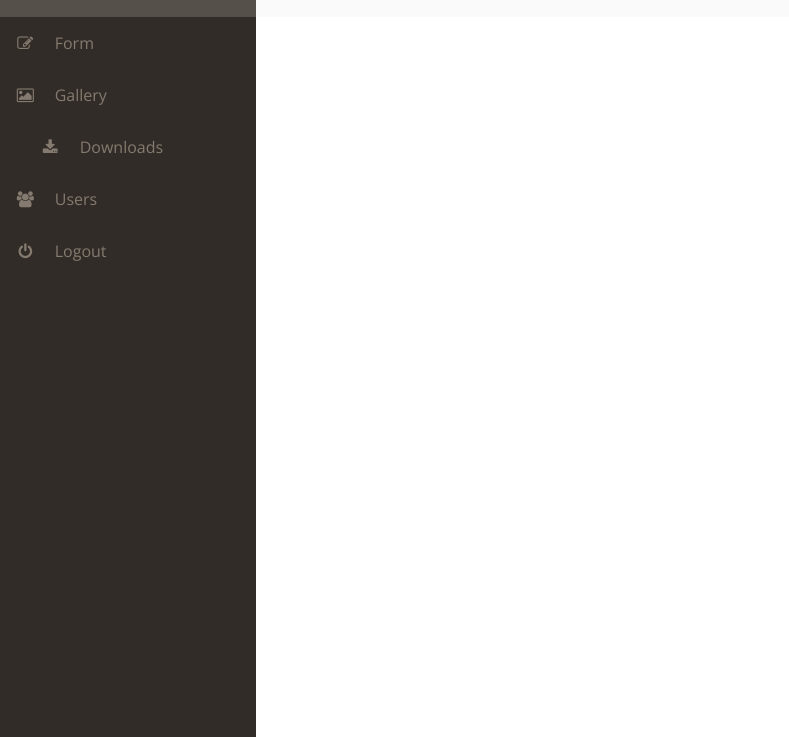
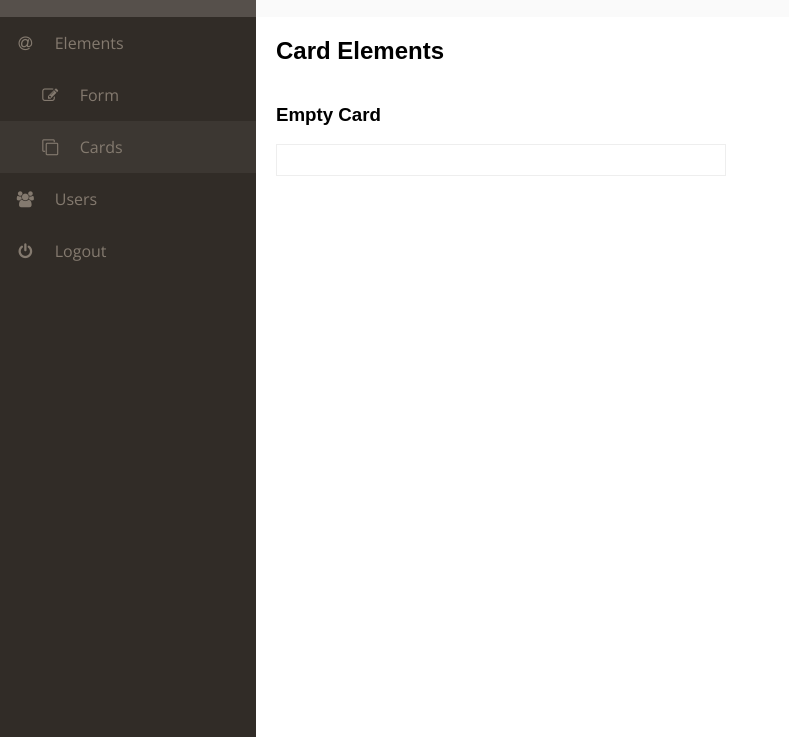
Before and after one commit to kellen-xavier/anvil, a website: page docs/cards.html in a window 1280 px wide. Shown: the part 63-800 px from the top of the page, without its empty margins (0-789 px from the left). Drawn offline with nearby package versions, Linux system fonts and the light colour scheme.

Commit message:
Started cards

```diff
--- a/docs/index.html
+++ b/docs/cards.html
@@ -29,18 +29,24 @@
 
     <nav class="a-fixed--left a-sidebar">
         <ul>
-            <li class=""><a href="form.html"><i class="fa fa-fw fa-edit"></i> Form</a></li>
-            <li><a href="#"><i class="fa fa-fw fa-picture-o"></i> Gallery</a></li>
-            <li class="child"><a href="#"><i class="fa fa-fw fa-download"></i> Downloads</a></li>
+            <li><a href=""><i class="fa fa-fw fa-at"></i> Elements</a></li>
+            <li class="child"><a href="form.html"><i class="fa fa-fw fa-edit"></i> Form</a></li>
+            <li class="child active"><a href="cards.html"><i class="fa fa-fw fa-clone"></i> Cards</a></li>
             <li><a href="#"><i class="fa fa-fw fa-users"></i> Users</a></li>
             <li><a href="#"><i class="fa fa-fw fa-power-off"></i> Logout</a></li>
         </ul>
     </nav>
 
     <div class="container a-clear">
+        <h2>Card Elements</h2>
 
+        <div class="part">
+            <h3>Empty Card</h3>
 
+            <div class="a-card">
 
+            </div>
+        </div>
     </div>
 
 </body>
--- a/scss/_setup.scss
+++ b/scss/_setup.scss
@@ -8,6 +8,12 @@
     // Warning
     $warning-light-color: #fff9f9;
     $warning-color: #d08a8a;
+
+/* Card */
+    // Backgrounds
+    $background-card: #fff;
+    // Border
+    $border-card: #eee;
 
 /* Form */
     // Backgrounds
@@ -34,3 +40,16 @@
 /* Highlights */
     $general-highlight: rgba(255, 255, 255, .05);
     $sidebar-highlight: $general-highlight;
+
+/* Fonts */
+    $base-fs: 16px;
+    $fs-10: 0.688em;
+    $fs-12: 0.750em;
+    $fs-14: 0.875em;
+    $fs-16: 1em;
+    $fs-18: 1.125em;
+    $fs-20: 1.250em;
+    $fs-24: 1.500em;
+    $fs-28: 1.750em;
+    $fs-32: 2em;
+    $fs-36: 2.250em;
--- a/scss/anvil/_structure.scss
+++ b/scss/anvil/_structure.scss
@@ -1,22 +1,10 @@
-* {
-    -webkit-box-sizing: border-box;
-    -moz-box-sizing: border-box;
-    -ms-box-sizing: border-box;
-    -o-box-sizing: border-box;
-    box-sizing: border-box;
-}
-
-// Fonts
-@import "elements/fonts";
-
-// Positions
+// General
+@import "elements/general";
 @import "elements/positions";
 
-// General
-@import "elements/general";
-
-// Navigations
+// Styling
 @import "elements/navigations";
 
-// Form
+// Base Elements
+@import "elements/cards";
 @import "elements/form";
--- /dev/null
+++ b/scss/anvil/elements/_cards.scss
@@ -0,0 +1,5 @@
+.a-card {
+	background: $background-card;
+	border: 1px solid $border-card;
+	padding: $base-space * 3;
+}
--- a/scss/anvil/elements/_fonts.scss
+++ /dev/null
@@ -1,14 +0,0 @@
-html {
-    font-size: 16px;
-}
-
-$fs-10: 0.688em;
-$fs-12: 0.750em;
-$fs-14: 0.875em;
-$fs-16: 1em;
-$fs-18: 1.125em;
-$fs-20: 1.250em;
-$fs-24: 1.500em;
-$fs-28: 1.750em;
-$fs-32: 2em;
-$fs-36: 2.250em;
--- a/scss/anvil/elements/_general.scss
+++ b/scss/anvil/elements/_general.scss
@@ -1,11 +1,19 @@
-// Removes outline
+// Set base font-size
+html {
+    font-size: $base-fs;
+}
 
+// Set border-box
+* {
+	box-sizing: border-box;
+}
+
+// Removes focus outline
 *:focus {
     outline: 0;
 }
 
 // Clear
-
 .a-clear {
 	&:before,
     &:after {
@@ -16,7 +24,6 @@
 		clear: both;
     }
 }
-
 
 // Scrollbar
 ::-webkit-scrollbar {
```
Also changed, not shown: docs/form.html (+4 -4 lines), docs/css/anvil.css, 1 other file.
